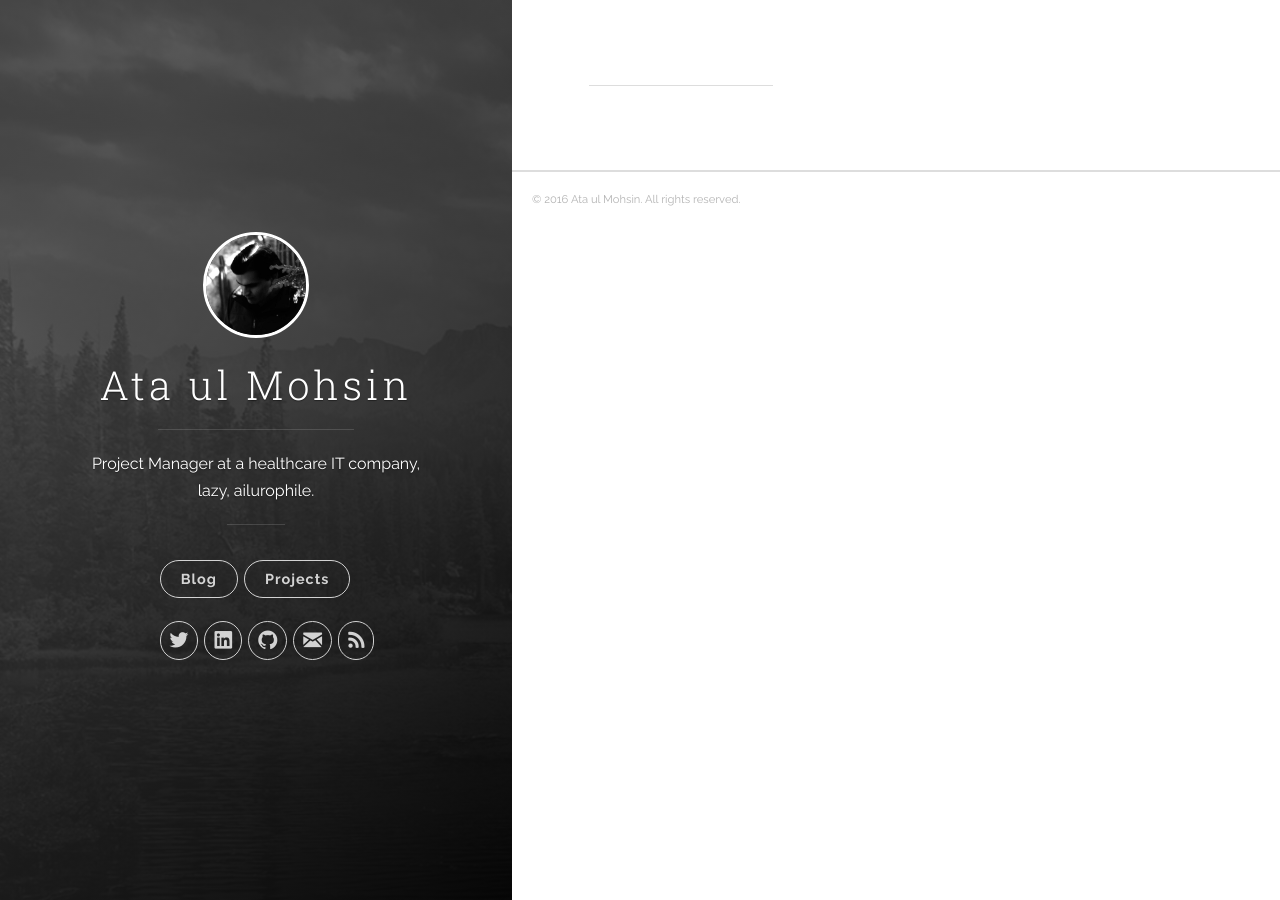
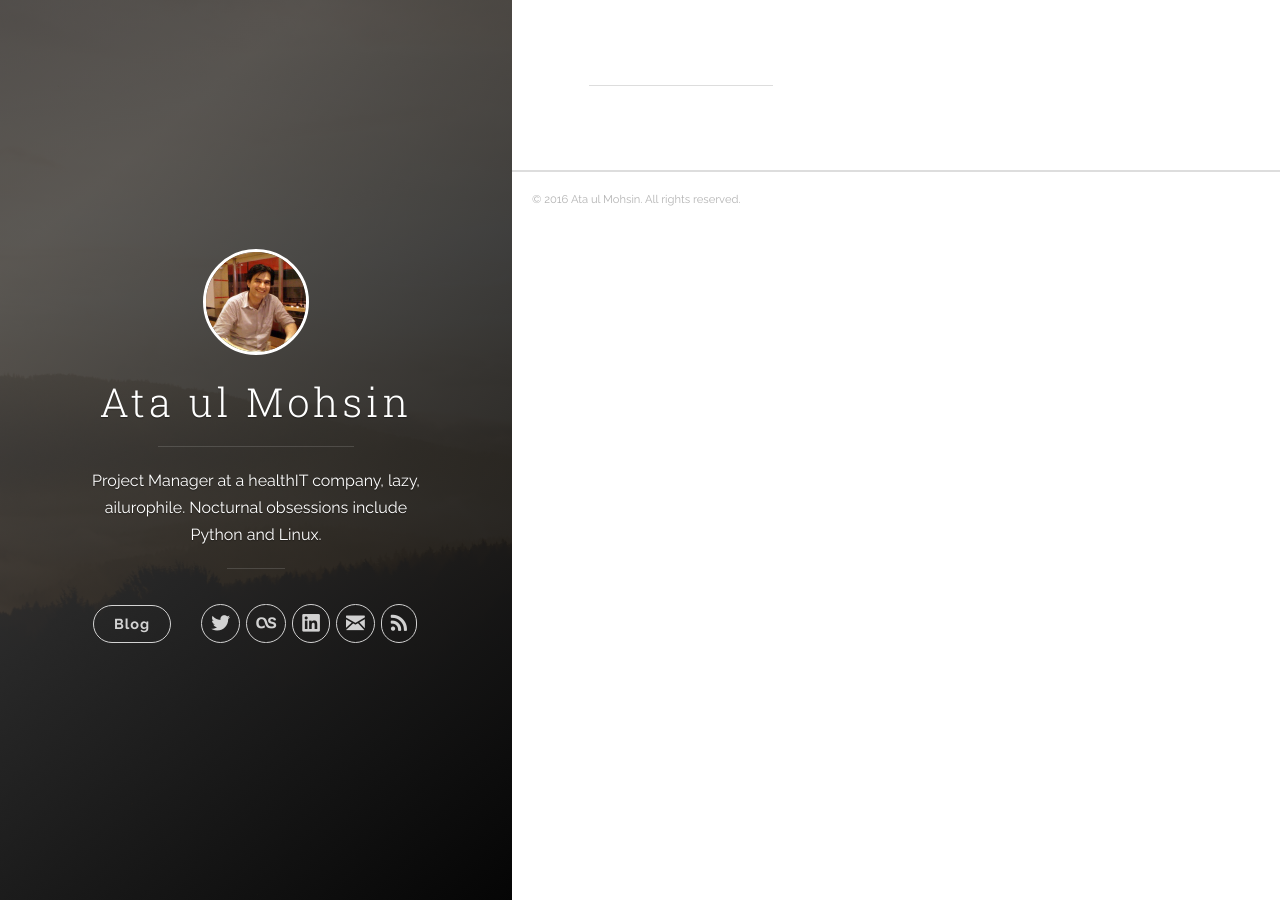
Before and after one commit to ataulmohsin/ataulmohsin.github.io, a Jekyll site: the page built from index.html, in a window 1280 px wide. Built offline with Jekyll 4.4.1, drawn with Linux system fonts in a browser that asks for light colours; nearby versions of some CDN libraries; the list of posts is cut into pages by our own code.

Commit message:
Updated background, profile photo and navigation links

```diff
--- a/_config.yml
+++ b/_config.yml
@@ -1,6 +1,6 @@
 # Site settings
 title: Ata ul Mohsin
-description: 'Project Manager at a healthcare IT company, lazy, ailurophile.'
+description: 'Project Manager at a healthIT company, lazy, ailurophile. Nocturnal obsessions include Python and Linux.'
 url: 'http://ataulmohsin.com'
 baseurl: '/'
 # google_analytics: 'UA-XXXXXX-X'
@@ -9,7 +9,8 @@ author:
   name: 'Ata ul Mohsin'
   email: hello@ataulmohsin.com
   twitter_username: mohcinshah
-  github_username:  ataulmohsin
+  -- github_username: ataulmohsin
+  lastfm_username: mohcinshah
   linkedin_username: ataulmohsin
 
 # Build settings
--- a/_includes/header.html
+++ b/_includes/header.html
@@ -21,9 +21,8 @@
           <nav class="cover-navigation cover-navigation--primary">
             <ul class="navigation">
                 <li class="navigation__item"><a href="{{ site.baseurl }}#blog" title="link to {{ site.title }} blog" class="blog-button">Blog</a></li>
-                <li class="navigation__item"><a href="{{ site.baseurl }}#projects" title="link to {{ site.title }} projects" class="blog-button">Projects</a></li>
             </ul>
-          </nav>
+            </nav>
 
           <nav class="cover-navigation navigation--social">
             <ul class="navigation">
@@ -38,7 +37,18 @@
               </li>
             {% endif %}
 
-            {% if site.author.linkedin_username %}
+
+            {% if site.author.lastfm_username %}
+              <!-- last.fm -->
+              <li class="navigation__item">
+                <a href="https://www.last.fm/user/{{ site.author.lastfm_username }}" title="{{ site.author.lastfm_username }} on Last.fm" target="_blank">
+                  <i class="icon icon-social-lastfm"></i>
+                  <span class="label">Last.fm</span>
+                </a>
+              </li>
+            {% endif %}
+
+	{% if site.author.linkedin_username %}
               <!-- LinkedIn -->
               <li class="navigation__item">
                 <a href="https://www.linkedin.com/in/{{ site.author.linkedin_username }}" title="{{ site.author.linkedin_username }} on LinkedIn" target="_blank">
@@ -58,7 +68,8 @@
               </li>
             {% endif %}
 
-            {% if site.author.email %}
+
+           {% if site.author.email %}
               <!-- Email -->
               <li class="navigation__item">
                 <a href="mailto:{{ site.author.email }}" title="Email {{ site.author.email }}" target="_blank">
```
Also changed, not shown: images/cover.jpg, images/profile.jpg.
